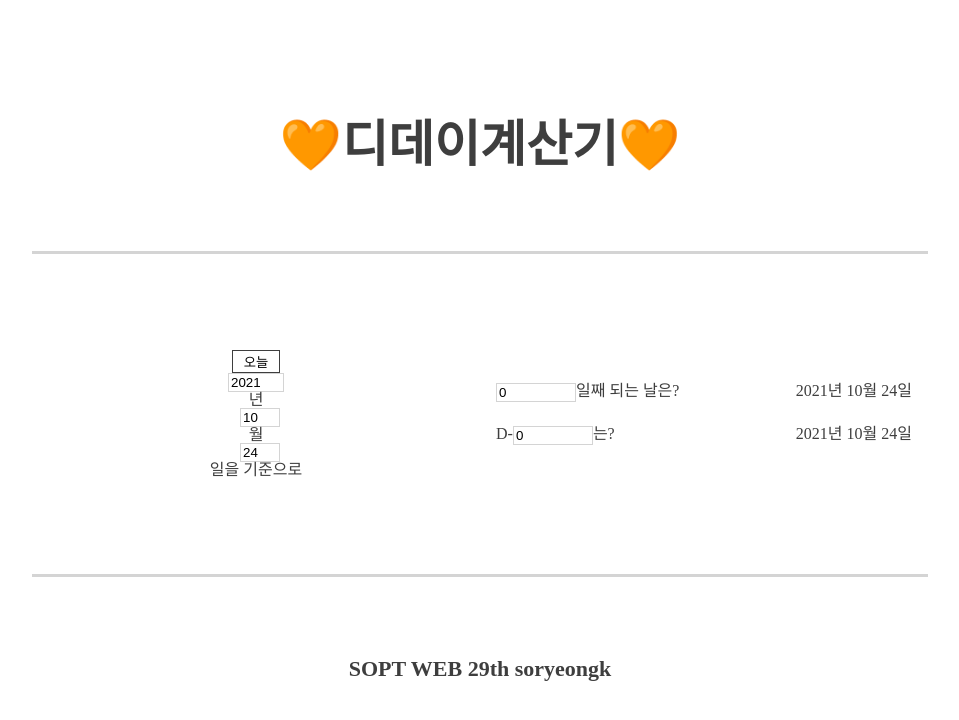
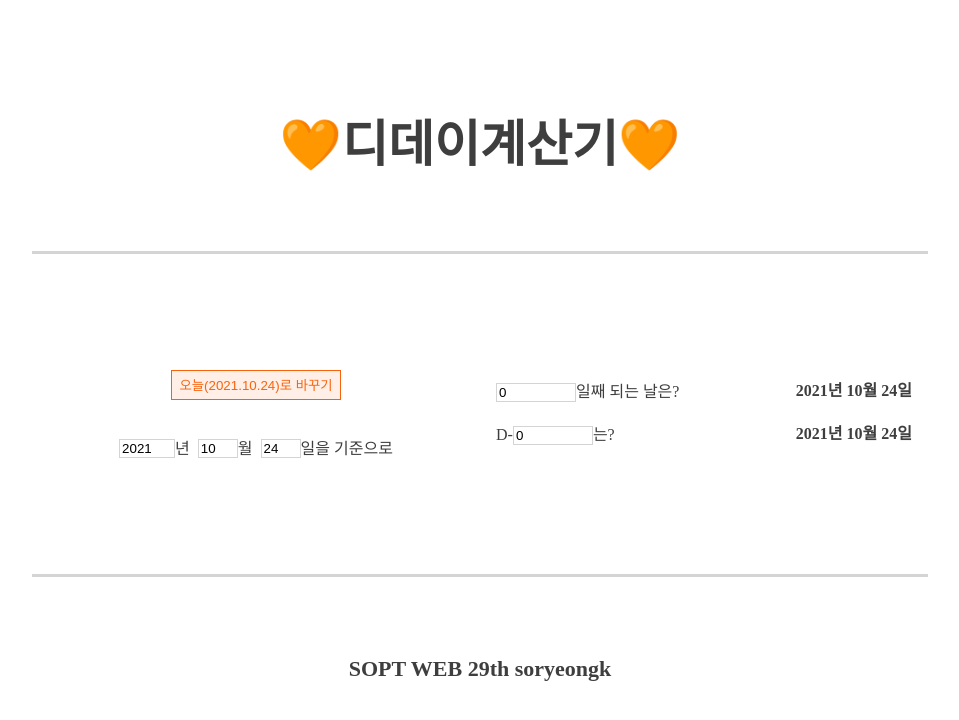
Before and after one commit to WE-SOPT-29th-Web-Part/Soryeong-Kim, a React (Create React App) app in the folder calcdday/: page / in a window 1280 px wide. Shown: the top 720 px of the page, without its empty margins (160-1119 px from the left). Built offline with nearby package versions, Linux system fonts and the light colour scheme; a web font is replaced by a local one.

Commit message:
:nail_care:css: css develop

```diff
--- a/calcdday/src/components/main/DateInput.jsx
+++ b/calcdday/src/components/main/DateInput.jsx
@@ -15,13 +15,15 @@ const DateInput = ({ year, month, date, setYear, setMonth, setDate }) => {
 
   return (
     <Wrapper>
-      <ButtonToday onClick={returnToday}>오늘</ButtonToday>
-      <>
+      <ButtonToday onClick={returnToday}>
+        오늘({year}.{month}.{date})로 바꾸기
+      </ButtonToday>
+      <InputWrapper>
         <Input type="number" value={year} onChange={e => changeDate(e, setYear)} />년
         <Input type="number" value={month} onChange={e => changeDate(e, setMonth)} />월
         <Input type="number" value={date} onChange={e => changeDate(e, setDate)} />
         일을 기준으로
-      </>
+      </InputWrapper>
     </Wrapper>
   );
 };
@@ -38,9 +40,32 @@ const Wrapper = styled.section`
   height: 10rem;
 `;
 
+const InputWrapper = styled.section`
+  display: flex;
+  align-items: center;
+`;
+
 const ButtonToday = styled.button`
-  border: 0.1rem solid ${({ theme }) => theme.colors.black};
-  width: 3rem;
+  border: 0.1rem solid ${({ theme }) => theme.colors.orange};
+  padding: 0.3rem 0.5rem;
+  color: ${({ theme }) => theme.colors.orange};
+  position: relative;
+
+  &:before {
+    content: '';
+    position: absolute;
+    top: 0;
+    right: 0;
+    bottom: 0;
+    left: 0;
+    opacity: 0.1;
+    background-color: ${({ theme }) => theme.colors.orange};
+  }
+
+  &:hover {
+    background-color: ${({ theme }) => theme.colors.orange};
+    color: ${({ theme }) => theme.colors.white};
+  }
 `;
 
 const Input = styled.input`
--- a/calcdday/src/components/main/DateResult.jsx
+++ b/calcdday/src/components/main/DateResult.jsx
@@ -1,4 +1,4 @@
-import React, { useEffect, useState } from 'react';
+import React from 'react';
 import styled from 'styled-components';
 import { Result } from '..';
 
--- a/calcdday/src/components/main/Result.jsx
+++ b/calcdday/src/components/main/Result.jsx
@@ -30,16 +30,16 @@ const Result = ({ sign, year, month, date }) => {
   return (
     <Wrapper>
       {sign === '+' ? (
-        <>
+        <InputWrapper>
           <Input type="number" value={dayCount} onChange={handleChange} />
           일째 되는 날은?
-        </>
+        </InputWrapper>
       ) : (
-        <>
+        <InputWrapper>
           D-
           <Input value={dayCount} type="number" onChange={handleChange} />
           는?
-        </>
+        </InputWrapper>
       )}
       <ResultDate>{resultDate}</ResultDate>
     </Wrapper>
@@ -57,10 +57,16 @@ const Wrapper = styled.section`
   }
 `;
 
+const InputWrapper = styled.div`
+  display: flex;
+  align-items: center;
+`;
+
 const Input = styled.input`
   width: 5rem;
 `;
 
 const ResultDate = styled.h2`
   margin-left: auto;
+  font-weight: bold;
 `;
--- a/calcdday/src/styles/theme.js
+++ b/calcdday/src/styles/theme.js
@@ -1,4 +1,4 @@
-const calcRem = (size) => `${size / 16}rem`;
+const calcRem = size => `${size / 16}rem`;
 const fontSizes = {
   small: calcRem(14),
   base: calcRem(16),
@@ -9,21 +9,21 @@ const fontSizes = {
 };
 
 const colors = {
-  gray1: "#FAFAFA",
-  gray2: "#F3F3F3",
-  gray3: "#D4D4D4",
-  black: "#3E3E3E",
-  white: "#FFFFFF",
-  borderGray: "#929292",
-  progressBeige: "#F8EFDD",
+  gray1: '#FAFAFA',
+  gray2: '#F3F3F3',
+  gray3: '#D4D4D4',
+  black: '#3E3E3E',
+  white: '#FFFFFF',
+  borderGray: '#929292',
+  orange: '#F7630C',
 };
 
 const deviceSizes = {
-  mobileS: "320px",
-  mobileM: "375px",
-  mobileL: "450px",
-  tablet: "768px",
-  tabletL: "1024px",
+  mobileS: '320px',
+  mobileM: '375px',
+  mobileL: '450px',
+  tablet: '768px',
+  tabletL: '1024px',
 };
 
 const device = {
```
